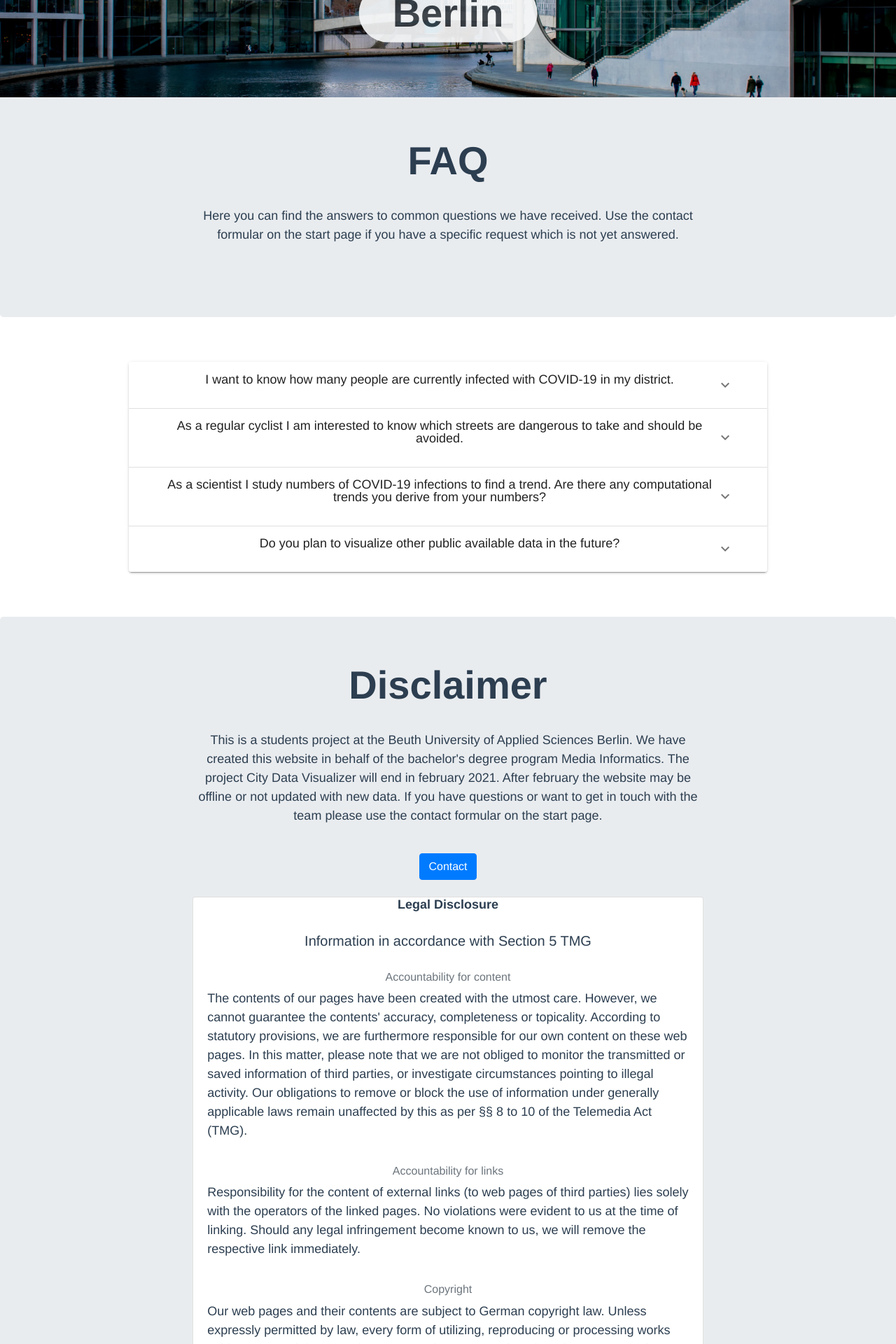
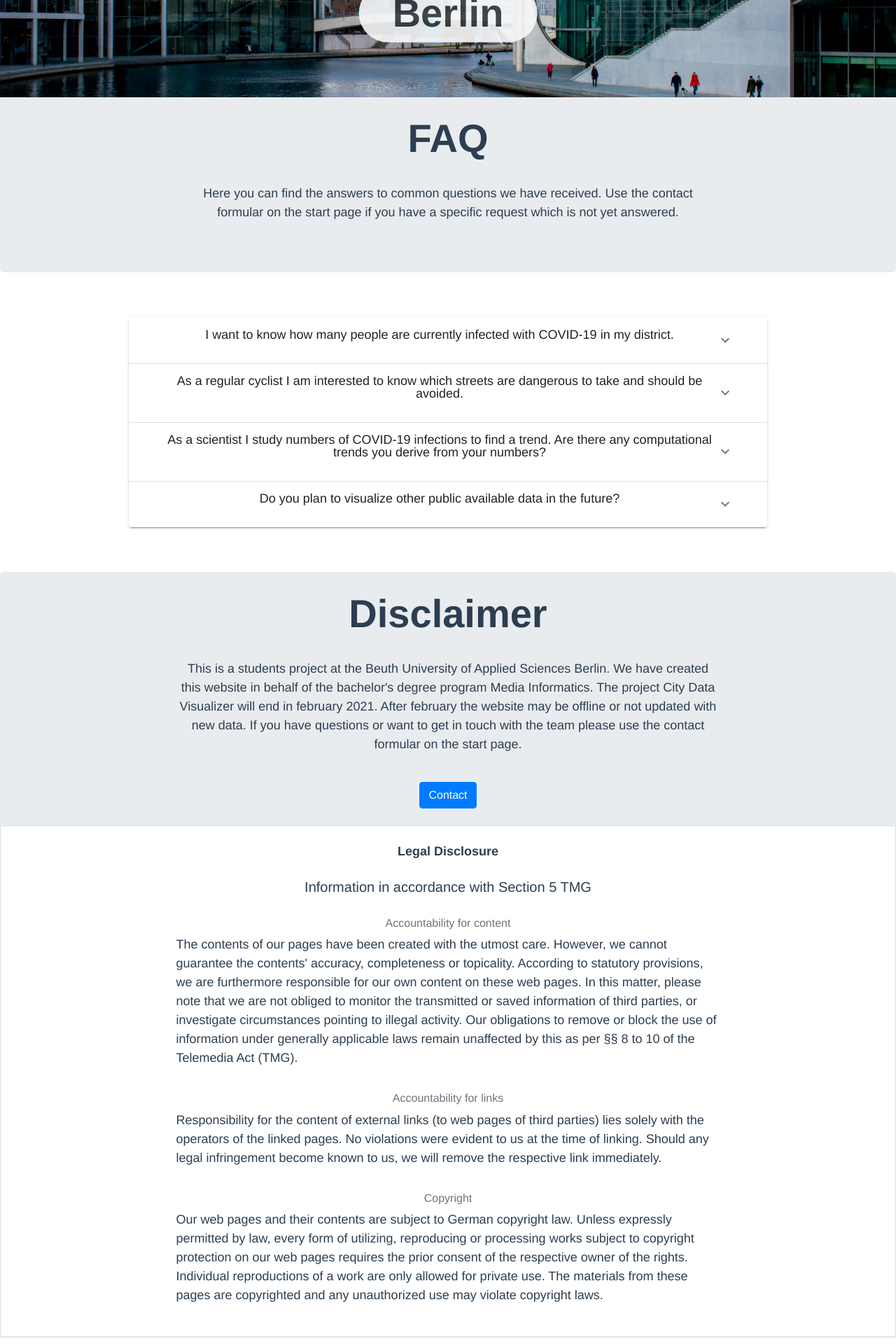
Before and after one commit to Api-visualizer/city-data-visualizer-FE, a Vue app: page /faq in a window 1280 px wide. Shown: the part 180-2100 px from the top of the page at 70% size. Built offline with nearby package versions, Linux system fonts and the light colour scheme; what @trevoreyre/autocomplete-vue, vue-apexcharts would draw is missing.

Commit message:
improve FAQ

```diff
--- a/src/assets/GeneralClasses.js
+++ b/src/assets/GeneralClasses.js
@@ -10,8 +10,6 @@ export default {
 	GETAPIberlinHospitals: function () { return "https://cdv-backend.api.datexis.com/api/v1/berlin-covid-intensive-care"; },
 	GetAPIBerlinCancerCases: function () { return "https://cdv-backend.api.datexis.com/api/v1/berlin-cancer" },
 	GetAPIBerlinCovidPredictions: function () { return "https://cdv-backend.api.datexis.com/api/v1/predictions/covid-cases/latest" },
-	GetAPIBerlinCancerCases: function () { return " https://cdv-backend.api.datexis.com/api/v1/berlin-cancer" },
-	GetApiBerlinCoronaPredictions: function () { return " https://cdv-backend.api.datexis.com/api/v1/predictions/covid-cases/latest" },
 	GETberlindistrics: function () { return ["Berlin Reinickendorf", "Berlin Charlottenburg-Wilmersdorf", "Berlin Treptow-Köpenick", "Berlin Pankow", "Berlin Neukölln", "Berlin Lichtenberg", "Berlin Marzahn-Hellersdorf", "Berlin Spandau", "Berlin Steglitz-Zehlendorf", "Berlin Mitte", "Berlin Friedrichshain-Kreuzberg", "Berlin Tempelhof-Schöneberg"] },
 
 	ValueLanguage: function () { return "tduAjTngKL"; },
--- a/src/views/Faq.vue
+++ b/src/views/Faq.vue
@@ -11,13 +11,13 @@
       </div>
     </div>
 
-    <div class="jumbotron">
+    <div class="jumbotron faq">
       <h2 class="display-4">FAQ</h2>
       <p class="lead pt-4" style="padding-bottom: 24px;">Here you can find the answers to common questions we have received. Use the contact formular on the start page if you have a specific request which is not yet answered.</p>
     </div>
 
     <div class="jumbotron">
-        <div class="mt-10">
+        <div>
         <v-expansion-panels class="w-75 mt-10 container-fluid ">
           <v-expansion-panel v-for="item in FAQ" :key="item">
             <v-expansion-panel-header class="align-center justify-start pl-5 pr-5">
@@ -34,8 +34,8 @@
       </div>
     </div>
 
-     <div class="jumbotron">
-      <h2 class="display-4">Disclaimer</h2>
+     <div class="jumbotron disclaimer">
+      <h2 class="display-4 disclaim-header">Disclaimer</h2>
       <p class="lead pt-4" style="padding-bottom: 24px;">This is a students project at the Beuth University of Applied Sciences Berlin.
         We have created this website in behalf of the bachelor's degree program Media Informatics.
         The project City Data Visualizer will end in february 2021.
@@ -43,7 +43,7 @@
         If you have questions or want to get in touch with the team please use the contact formular on the start page.</p>
       <a class="btn btn-primary" href="/#contact" role="button">Contact</a>
       <br><br>
-      <div class="card" style="width: 60%;">
+      <div class="card">
         <p class="display-4 h2">Legal Disclosure</p>
         <div class="card-body ">
           <h5 class="card-title">Information in accordance with Section 5 TMG</h5>
@@ -128,10 +128,12 @@ export default {
   padding: 0;
 }
 
-
 .headerimage{
   max-height: 15rem;
   object-fit: cover;
+}
+.disclaimer {
+  padding: 0;
 }
 
 .title {
@@ -164,9 +166,13 @@ p {
 }
 
 .card {
-  margin: 0 auto;
   float: none;
-  margin-bottom: 10px;
+  padding: 2% 18% 2% 18%;
 }
-
+.disclaim-header {
+  padding-top: 2vw;
+}
+.faq {
+  padding: 2rem 2rem;
+}
 </style>
```
